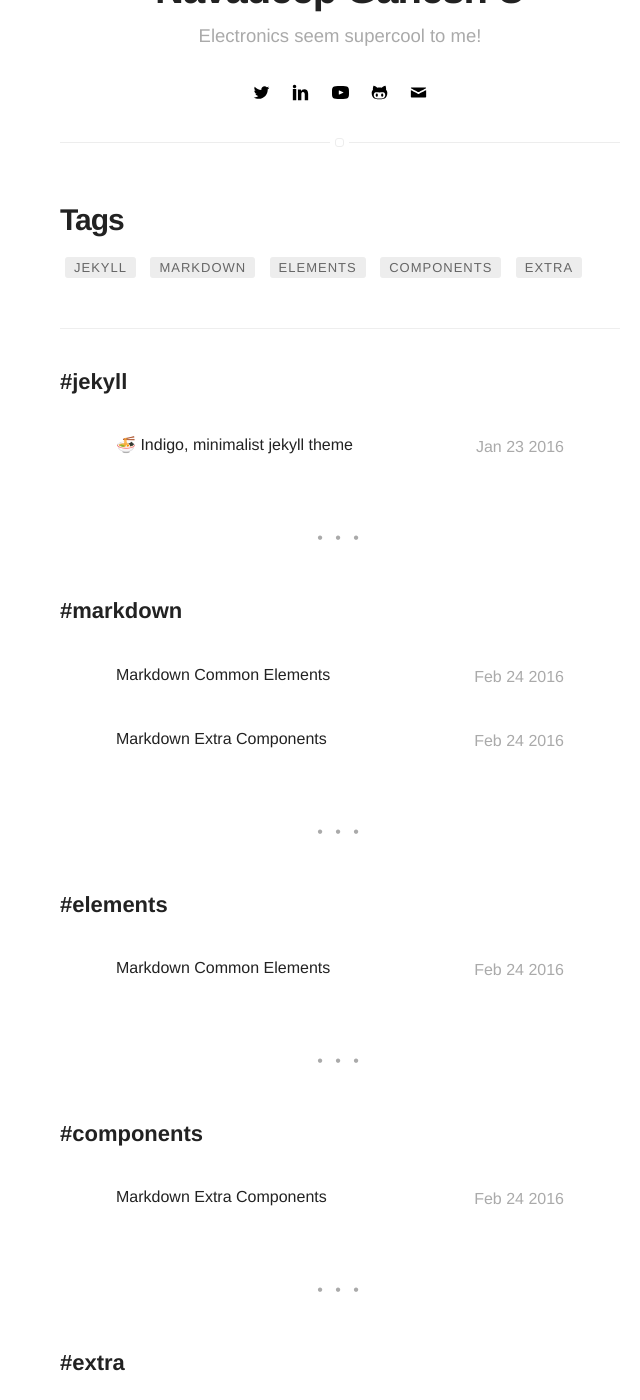
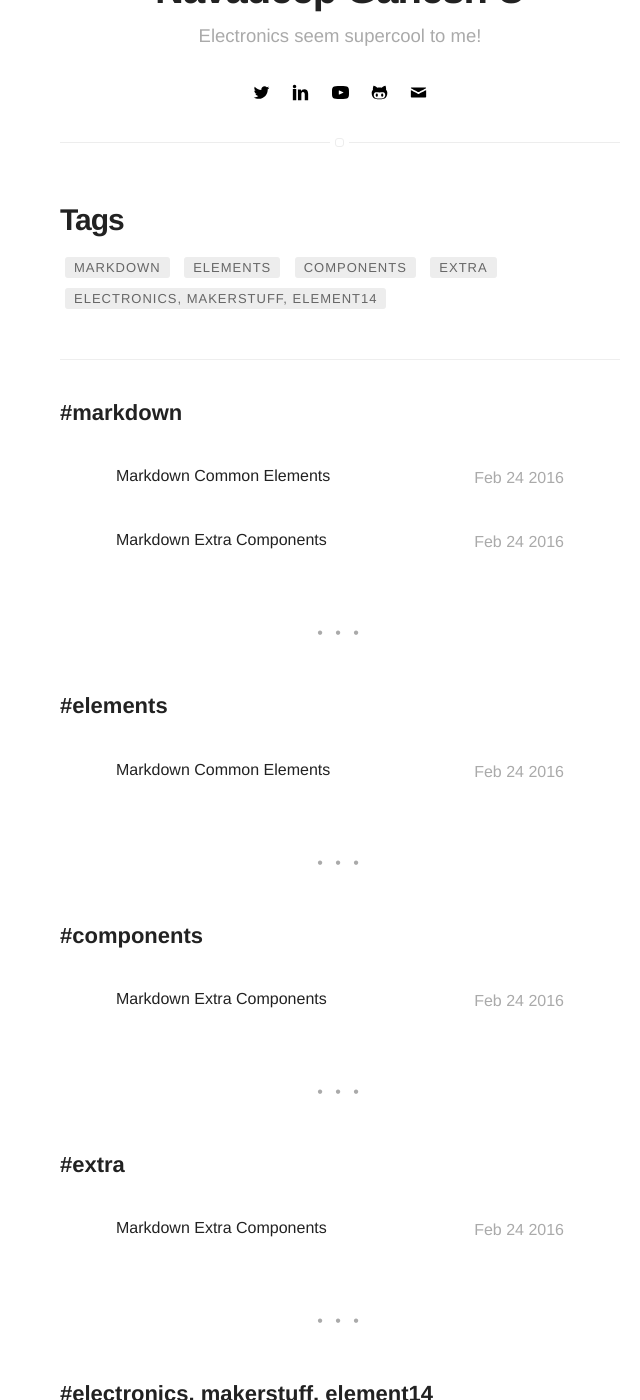
Before and after one commit to ngu25/ngu25.github.io, a Jekyll site: the page built from tags.html, in a window 1280 px wide and 1400 px high, scrolled down 312 px. Shown: the whole window, without its empty margins (300-940 px from the left). Built offline with Jekyll 4.4.1, drawn with Linux system fonts in a browser that asks for light colours; emoji names are drawn with the system emoji font; some of the changed lines change nothing that is shown; some of the changed text lies outside the part shown.

Commit message:
reviews added

```diff
--- a/_posts/2016-01-23-indigo-jekyll-theme.markdown
+++ b/_posts/2016-01-23-indigo-jekyll-theme.markdown
@@ -1,35 +1,42 @@
 ---
-title: ":ramen: Indigo, minimalist jekyll theme"
+title: ":tools: RoadTest Reviews"
 layout: post
-date: 2016-01-23 22:10
-tag: jekyll
-image: https://sergiokopplin.github.io/indigo/assets/images/jekyll-logo-light-solid.png
+date: 2021-12-05
+tag: electronics, makerstuff, element14
+image: https://community.element14.com/e14/assets/main/2021/roadtestLogo.png
 headerImage: true
 projects: true
 hidden: true # don't count this post in blog pagination
-description: "This is a simple and minimalist template for Jekyll for those who likes to eat noodles."
+description: "My Element14 RoadTest reviews"
 category: project
-author: johndoe
+author: navadeepganeshu
 externalLink: false
 ---
 
-![Screenshot](https://raw.githubusercontent.com/sergiokopplin/indigo/gh-pages/assets/screen-shot.png)
+[Taiyo Yuden Bluetooth® LE EVK - Review](https://community.element14.com/products/roadtest/rv/roadtest_reviews/866/taiyo_yuden_bluetoot)
 
-Example of project - Indigo Minimalist Jekyll Template - [Demo](https://sergiokopplin.github.io/indigo/). This is a simple and minimalist template for Jekyll for those who likes to eat noodles.
+<img src="https://community.element14.com/resized-image/__size/620x440/__key/roadtestreviewfiles/928adb71dd2646238b1581764a6d9bf6/1462.contentimage_5F00_172163.jpg" width="620" height="440">
+
+RoadTest: Taiyo Yuden Bluetooth® LE EVK
+Author: navadeepganeshu
+Creation date: 20 Aug 2020
+Evaluation Type: Development Boards & Tools
 
 ---
 
-What has inside?
+[Infineon BLDC Shield + XMC 4700 Relax Kit + Motor - Review](https://community.element14.com/products/roadtest/rv/roadtest_reviews/909/infineon_bldc_shield)
 
-- Gulp
-- BrowserSync
-- Stylus
-- SVG
-- Travis
-- No JS
-- [98/100](https://developers.google.com/speed/pagespeed/insights/?url=http%3A%2F%2Fsergiokopplin.github.io%2Findigo%2F)
+<img src="https://community.element14.com/resized-image/__size/487x357/__key/roadtestreviewfiles/b111e23afa66437090c4beaa194a0596/1565.contentimage_5F00_173089.jpg" width="620" height="440">
+
+RoadTest: Infineon BLDC Shield + XMC 4700 Relax Kit + Motor
+Author: navadeepganeshu
+Creation date: 14 Nov 2020
+Evaluation Type: Development Boards & Tools
 
 ---
 
-[Check it out](https://sergiokopplin.github.io/indigo/) here.
-If you need some help, just [tell me](https://github.com/sergiokopplin/indigo/issues).
+---
+
+---
+
+---
```
Also changed, not shown: assets/images/projects/cover_vco.jpg (added), assets/images/projects/drafting_vco.jpeg (added), assets/images/projects/max77714_rt.jpeg (added), assets/images/projects/test0_expind.jpeg (added), assets/images/projects/test1_expind.jpeg (added), assets/images/projects/tmc0960_rt.jpeg (added), assets/images/projects/tmc2300_driver_block.PNG (added), assets/images/projects/tmc2300_rt.jpg (added), assets/images/projects/xtal_testing_rp.jpeg (added), 2 other files.
